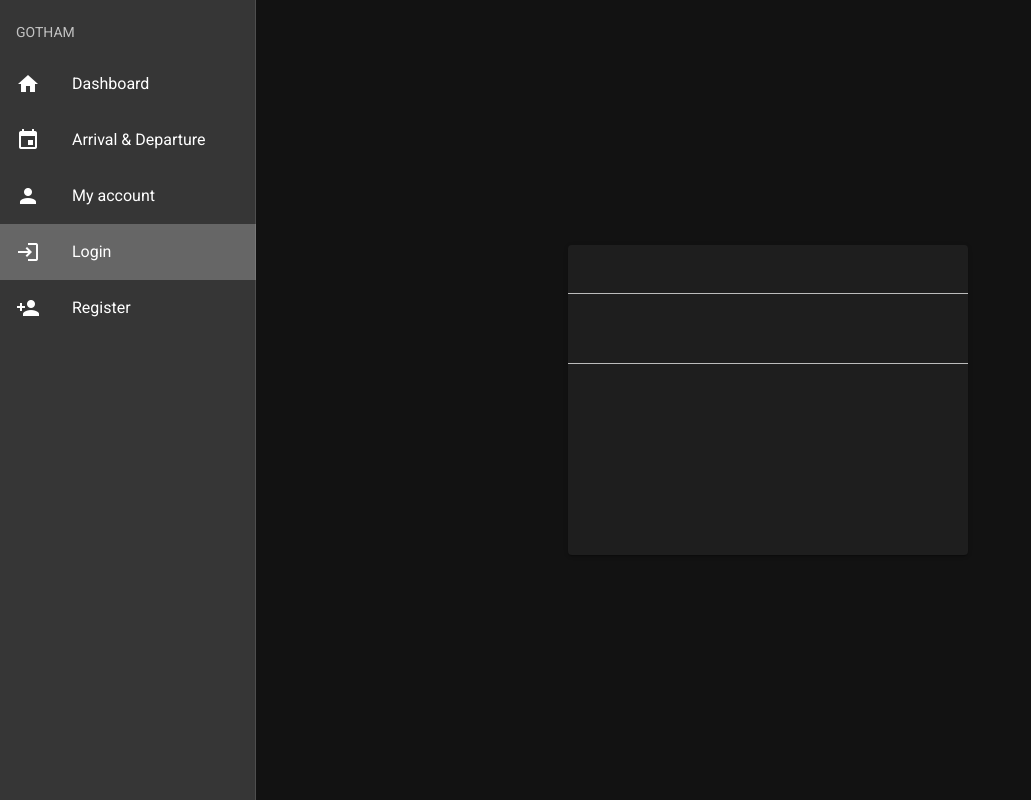
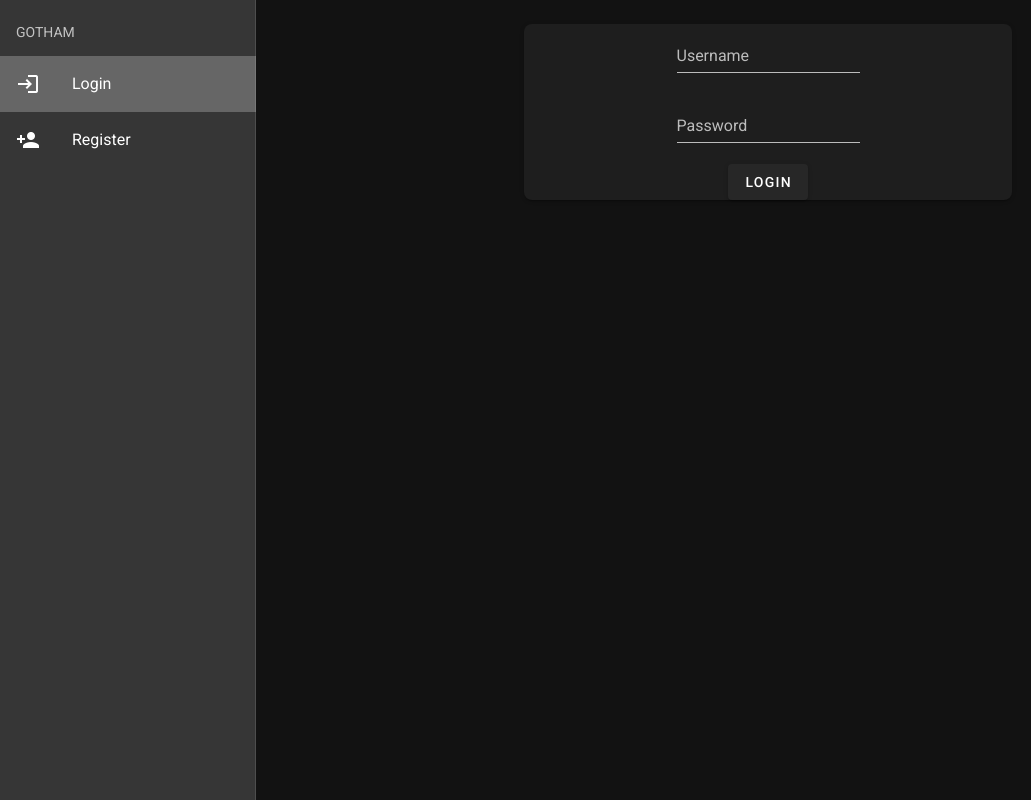
Before and after one commit to theocerutti/Gotham, a Vue app in the folder frontend/: page /login in a window 1280 px wide. Shown: the whole page, without its empty margins (0-1031 px from the left). Built offline with nearby package versions, Linux system fonts and the light colour scheme.

Commit message:
register + login routes + vuex, auth ok (bearer in axios header)

```diff
--- a/frontend/src/App.vue
+++ b/frontend/src/App.vue
@@ -2,7 +2,7 @@
   <v-app>
     <side-bar/>
     <v-main>
-      <v-container fill-height fluid>
+      <v-container>
         <router-view></router-view>
       </v-container>
     </v-main>
--- a/frontend/src/components/SideBar.vue
+++ b/frontend/src/components/SideBar.vue
@@ -3,7 +3,7 @@
     <v-list>
       <v-subheader>GOTHAM</v-subheader>
       <v-list-item-group>
-        <v-list-item
+        <!-- <v-list-item
           v-for="(item, i) in items"
           :key="i"
           :to="item.path"
@@ -14,7 +14,52 @@
           <v-list-item-content>
             <v-list-item-title v-text="item.title"></v-list-item-title>
           </v-list-item-content>
+        </v-list-item> -->
+        <v-list-item v-if="isLogged" to="/">
+         <v-list-item-icon>
+            <v-icon>mdi-home</v-icon>
+          </v-list-item-icon>
+          <v-list-item-content>
+            <v-list-item-title v-text="'Dashboard'"></v-list-item-title>
+          </v-list-item-content>
         </v-list-item>
+
+        <v-list-item v-if="isLogged" to="/departure">
+         <v-list-item-icon>
+            <v-icon>mdi-calendar</v-icon>
+          </v-list-item-icon>
+          <v-list-item-content>
+            <v-list-item-title v-text="'Arrival & Departure'"></v-list-item-title>
+          </v-list-item-content>
+        </v-list-item>
+
+        <v-list-item v-if="isLogged" to="/my-account">
+         <v-list-item-icon>
+            <v-icon>mdi-account</v-icon>
+          </v-list-item-icon>
+          <v-list-item-content>
+            <v-list-item-title v-text="'My account'"></v-list-item-title>
+          </v-list-item-content>
+        </v-list-item>
+
+        <v-list-item v-if="!isLogged" to="/login">
+         <v-list-item-icon>
+            <v-icon>mdi-login</v-icon>
+          </v-list-item-icon>
+          <v-list-item-content>
+            <v-list-item-title v-text="'Login'"></v-list-item-title>
+          </v-list-item-content>
+        </v-list-item>
+
+        <v-list-item v-if="!isLogged" to="/register">
+         <v-list-item-icon>
+            <v-icon>mdi-account-plus</v-icon>
+          </v-list-item-icon>
+          <v-list-item-content>
+            <v-list-item-title v-text="'Register'"></v-list-item-title>
+          </v-list-item-content>
+        </v-list-item>
+
       </v-list-item-group>
     </v-list>
     <v-spacer></v-spacer>
@@ -57,6 +102,11 @@
           }
         ]
       }
+    },
+    computed: {
+      isLogged() {
+        return this.$store.getters.isLogged;
+      }
     }
   }
 </script>
--- a/frontend/src/components/User.vue
+++ b/frontend/src/components/User.vue
@@ -127,7 +127,9 @@ export default {
       }
   },
   async created() {
-    await this.$store.dispatch('getUserById', 2)
+    const userInfos = this.$store.getters.getterAllUserInfos;
+    console.log("userInfos ", userInfos)
+    await this.$store.dispatch('getUserById', userInfos.id)
     const user = this.$store.getters.getterAllUserInfos;
     console.log("USER", user)
 
--- /dev/null
+++ b/frontend/src/config-api.js
@@ -0,0 +1,15 @@
+import Axios from 'axios';
+import store from '../src/store/index'
+
+const api = Axios.create({
+    transformRequest: [(data, headers) => {
+      if (store.getters.isLogged) {
+        headers['Authorization'] = `Bearer ${store.state.loginToken}`
+        console.log("api store.state.loginToken")
+      }
+      return data
+    }, ...Axios.defaults.transformRequest],
+    baseURL: "http://localhost:4000/"
+});
+
+export default api;
--- a/frontend/src/store/index.js
+++ b/frontend/src/store/index.js
@@ -1,7 +1,7 @@
 import Vue from 'vue'
 import Vuex from 'vuex'
 import Axios from 'axios'
-
+import api from '../config-api'
 
 Vue.use(Vuex)
 
@@ -10,9 +10,13 @@ export default new Vuex.Store({
     workingTimes: [],
     users: [],
     clock: {},
+
     userName: '',
     userEmail: '',
-    userId: null
+    userId: null,
+    userRole: '',
+
+    loginToken: '',
   },
   mutations: {
     SET_USER (state, payload) {
@@ -20,6 +24,7 @@ export default new Vuex.Store({
       state.userName = payload.data.username
       state.userEmail = payload.data.email
       state.userId = payload.data.id
+      state.userRole = payload.data.role
     },
     SET_ALL_USERS(state, payload) {
       state.users = payload.data
@@ -39,6 +44,11 @@ export default new Vuex.Store({
     },
     SET_WORKINGTIMES(state, payload) {
       state.workingTimes = payload.data.data;
+    },
+    LOGIN(state, payload) {
+      console.log("LOGIN mut ", payload)
+      console.log("state", state)
+      state.loginToken = payload.data;
     }
   },
   actions: {
@@ -49,6 +59,13 @@ export default new Vuex.Store({
       console.log('action set user', payload)
       Axios
         .post('http://localhost:4000/api/users', payload)
+        .then((response) => {
+          commit('SET_USER', response)
+        })
+    },
+    getUser ({ commit }) {
+      api
+        .get('http://localhost:4000/api/users')
         .then((response) => {
           commit('SET_USER', response)
         })
@@ -69,7 +86,7 @@ export default new Vuex.Store({
     },
     async getUserById ({ commit }, payload) {
       console.log("GET USER")
-      await Axios
+      await api
         .get('http://localhost:4000/api/users/' + payload)
         .then((response) => {
           commit('SET_USER', response)
@@ -84,15 +101,29 @@ export default new Vuex.Store({
         })
     },
 
+    User_register ({ commit }, payload) {
+      Axios
+        .post('http://localhost:4000/api/auth/register', payload)
+    },
+
+    User_login ({ commit }, payload) {
+      Axios
+        .post('http://localhost:4000/api/auth/login', payload)
+        .then(response => {
+          commit('LOGIN', response)
+          this.dispatch('getUser')
+        })
+    },
+
     // CLOCK DISSET_ALL_USERSPATCHES
 
     createClock ({ commit }, payload) {
-      payload['userID'] = this.state.userId
 
-      Axios
+      api
         .post('http://localhost:4000/api/clocks', payload)
         .then((response) => {
           commit('SET_CLOCK', response)
+          this.dispatch('getWorkingTimesById')
         })
     },
     async getClockByUserId ({ commit }) {
@@ -125,7 +156,7 @@ export default new Vuex.Store({
         })
     },
     getWorkingTimesById( {commit} ) {
-      Axios
+      api
         .get('http://localhost:4000/api/workingtimes/user/' + this.state.userId)
         .then((response) => {
           commit('SET_WORKINGTIMES', response)
@@ -148,6 +179,12 @@ export default new Vuex.Store({
     },
     getterAllUsers: state => {
       return state.users;
+    },
+    isLogged: state => {
+      if (state.loginToken.length > 20)
+        return true;
+      else
+        return false;
     }
   },
   modules: {
--- a/frontend/src/views/Account.vue
+++ b/frontend/src/views/Account.vue
@@ -29,6 +29,10 @@ export default {
   computed: {
 
   },
+  mounted() {
+      if (!this.$store.getters.isLogged)
+        this.$router.push({ name: 'Login' })
+  },
   created() {
     this.$store.dispatch('getAllUsers');
   }
--- a/frontend/src/views/Dashboard.vue
+++ b/frontend/src/views/Dashboard.vue
@@ -24,6 +24,10 @@
     data: () => ({
 
     }),
+    mounted() {
+      if (!this.$store.getters.isLogged)
+        this.$router.push({ name: 'Login' })
+    }
   }
 </script>
 
--- a/frontend/src/views/Departure.vue
+++ b/frontend/src/views/Departure.vue
@@ -29,6 +29,10 @@ export default {
   computed: {
 
   },
+  mounted() {
+      if (!this.$store.getters.isLogged)
+        this.$router.push({ name: 'Login' })
+  },
   created() {
 
   }
--- a/frontend/src/views/Login.vue
+++ b/frontend/src/views/Login.vue
@@ -1,10 +1,19 @@
 <template>
-  <div class="centering">
-    <v-card class="card-login">
-      <v-text-field :rules="rulesEmail">Username</v-text-field>
-      <v-text-field :rules="rulesUsername">Password</v-text-field>
+  <v-container  class="d-flex justify-center">
+    <v-card class="w-50 rounded-lg">
+      <v-container class="d-flex flex-column align-center">
+        <v-row class="d-flex flex-column align-items">
+          <v-text-field label="Username" v-model="username" :rules="rulesUsername"></v-text-field>
+          <v-text-field label="Password" :type="'password'" v-model="password"></v-text-field>
+        </v-row>
+        <v-row class="d-flex justify-content">
+        <v-btn @click="login">
+          LOGIN
+        </v-btn>
+        </v-row>
+      </v-container>
     </v-card>
-  </div>
+  </v-container>
 </template>
 
 <script>
@@ -13,9 +22,11 @@ export default ({
   name: "Login",
 
   data: () => ({
+      username: '',
+      password: '',
       rulesEmail: [
         value => !!value || 'Required.',
-        value => (value || '').length <= 20 || 'Max 20 characters',
+        value => (value || '').length <= 30 || 'Max 30 characters',
         value => {
           const pattern = /^(([^<>()[\]\\.,;:\s@"]+(\.[^<>()[\]\\.,;:\s@"]+)*)|(".+"))@((\[[0-9]{1,3}\.[0-9]{1,3}\.[0-9]{1,3}\.[0-9]{1,3}])|(([a-zA-Z\-0-9]+\.)+[a-zA-Z]{2,}))$/
           return pattern.test(value) || 'Invalid e-mail.'
@@ -26,6 +37,19 @@ export default ({
         value => (value || '').length >= 3 || 'Min 3 characters'
       ],
     }),
+    methods: {
+      login() {
+        var self = this;
+        this.$store.dispatch('User_login', {
+          username: this.username,
+          password: this.password
+        }).then(
+          setTimeout(function() {
+            self.$router.push({ name: 'MyAccount' })
+          }, 1500)
+        )
+      }
+    }
 
 })
 </script>
@@ -33,6 +57,10 @@ export default ({
 
 
 <style scoped>
+
+  .w-50{
+    width: 50%;
+  }
   .card-login{
     width: 40%;
     height: 40%;
--- a/frontend/src/views/Register.vue
+++ b/frontend/src/views/Register.vue
@@ -5,11 +5,13 @@
         <v-row class="d-flex flex-column align-items">
           <v-text-field label="Username" v-model="username" :rules="rulesUsername"></v-text-field>
           <v-text-field label="Email" v-model="email" :rules="rulesEmail"></v-text-field>
-          <v-text-field label="Password" v-mh-2odel="password"></v-text-field>
-          <v-text-field label="Password Verification" v-model="passwordVerif"></v-text-field>
+          <v-text-field :type="'password'" label="Password" v-model="password"></v-text-field>
+          <v-text-field :type="'password'" label="Password Verification" v-model="passwordVerif"></v-text-field>
         </v-row>
         <v-row class="d-flex justify-content">
-
+        <v-btn @click="register">
+          REGISTER
+        </v-btn>
         </v-row>
       </v-container>
     </v-card>
@@ -32,13 +34,22 @@ export default ({
     ],
     rulesEmail: [
       value => !!value || 'Required.',
-      value => (value || '').length <= 20 || 'Max 20 characters',
+      value => (value || '').length <= 30 || 'Max 30 characters',
       value => {
         const pattern = /^(([^<>()[\]\\.,;:\s@"]+(\.[^<>()[\]\\.,;:\s@"]+)*)|(".+"))@((\[[0-9]{1,3}\.[0-9]{1,3}\.[0-9]{1,3}\.[0-9]{1,3}])|(([a-zA-Z\-0-9]+\.)+[a-zA-Z]{2,}))$/
         return pattern.test(value) || 'Invalid e-mail.'
       },
     ],
   }),
+  methods: {
+    register() {
+      this.$store.dispatch('User_register', {
+        username: this.username,
+        password: this.password,
+        email: this.email
+      })
+    }
+  }
 
 })
 </script>
```
Also changed, not shown: frontend/src/components/ClockManager.vue (+11 -12 lines).
